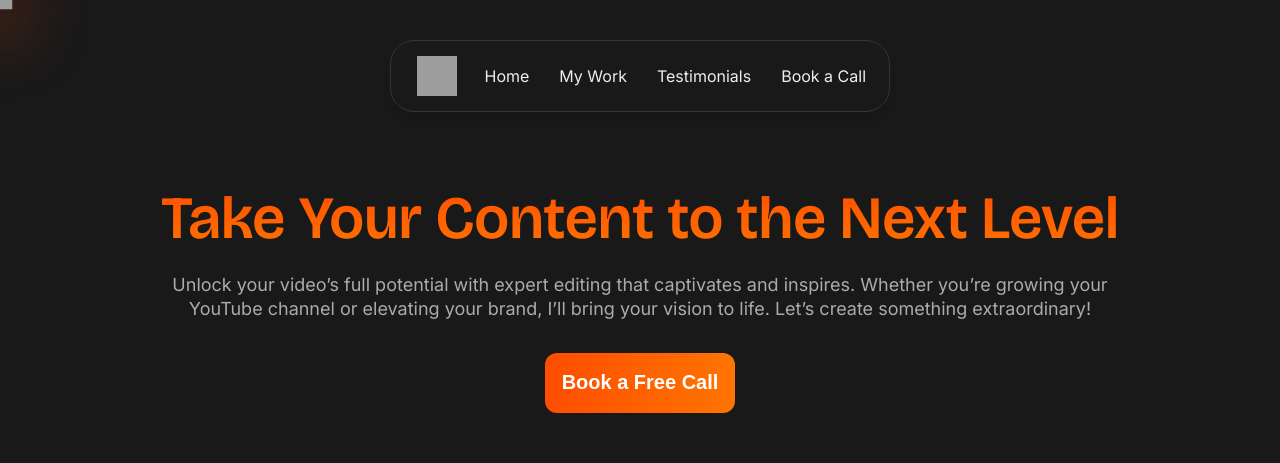
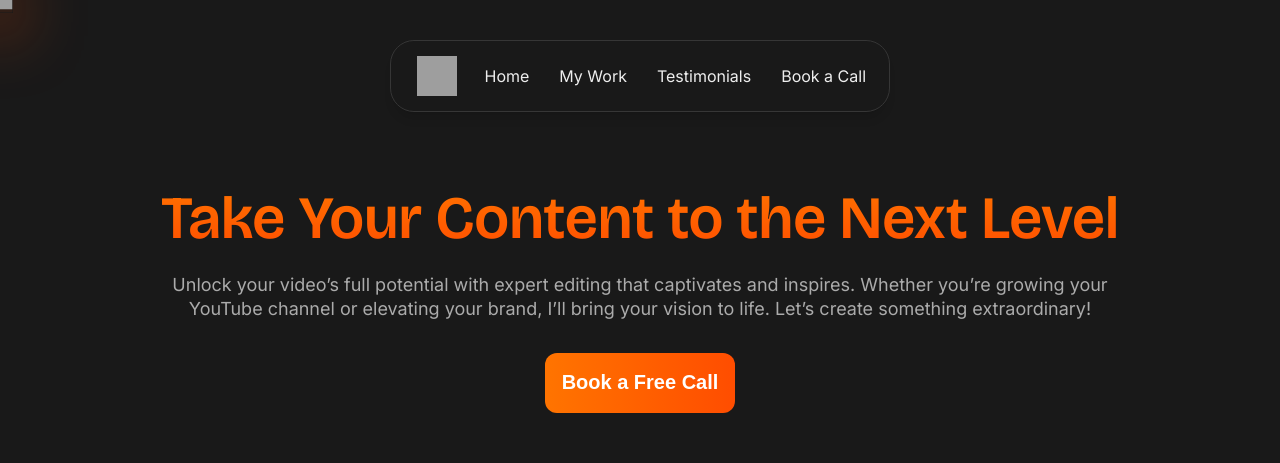
Before and after one commit to chandan-solanki/personal-portfolio, a React (Vite) app: page / in a window 1280 px wide. Shown: the top 463 px of the page. Built offline with nearby package versions, Linux system fonts and the light colour scheme; grey boxes are pictures that could not be loaded.

Commit message:
linear gradint direction change

```diff
--- a/src/App.css
+++ b/src/App.css
@@ -195,7 +195,7 @@ body {
 
 .hero-title span {
   color: #ff4d00;
-  background: linear-gradient(#ff4d00, #ff7400);
+  background: linear-gradient(#ff7400, #ff4d00);
   -webkit-background-clip: text;
   background-clip: text;
   -webkit-text-fill-color: transparent;
@@ -553,7 +553,7 @@ body {
   display: block;
   cursor: none;
   transition: all .2s ease-in-out;
-  background: linear-gradient(to right, #ff4d00, #ff7400);
+  background: linear-gradient(to left, #ff4d00, #ff7400);
   color: white;
   border: none;
 
```
